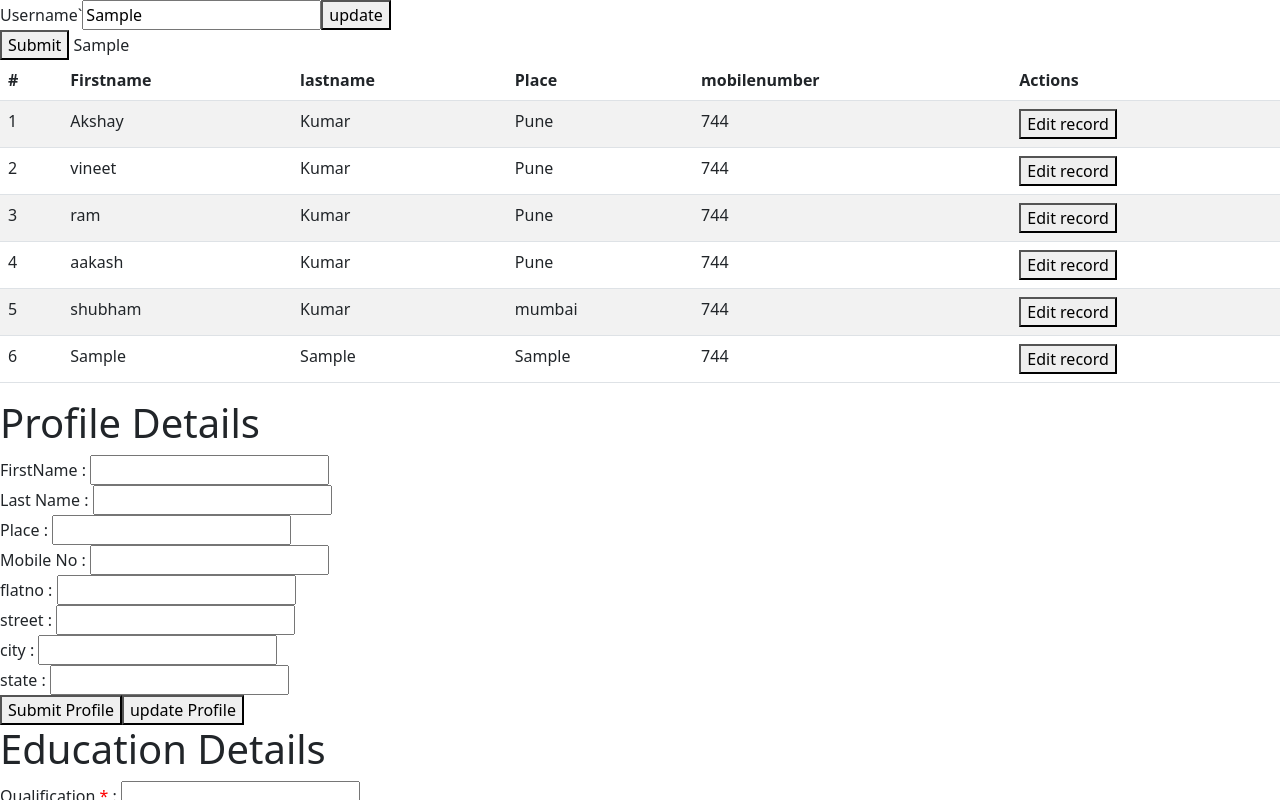
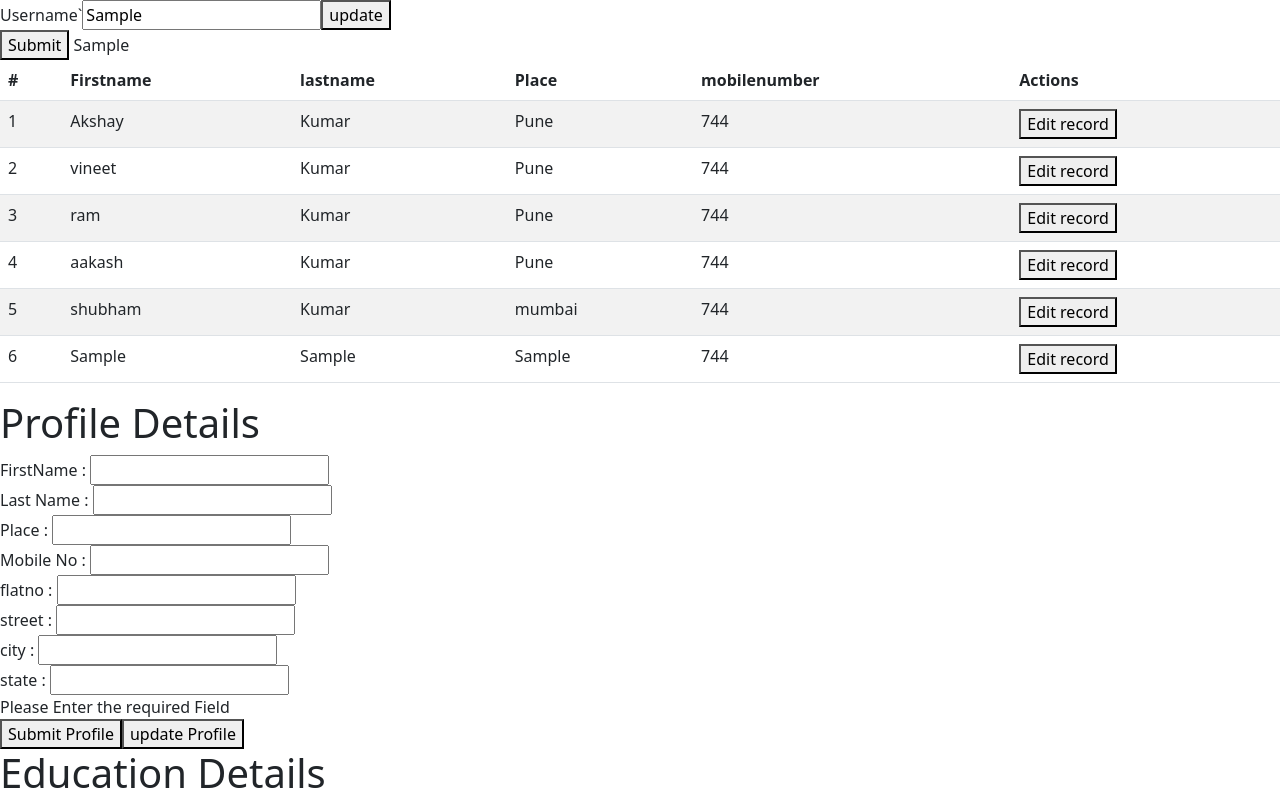
Before and after one commit to rssahay/AngularEvening, an Angular app: page / in a window 1280 px wide. Both pictures are taken after typing "Sample", "Sample", "Sample", "Sample", "Sample", "Sample" into the empty fields and a click on the button "Submit Profile". Shown: the top 800 px of the page. Built offline with nearby package versions, Linux system fonts and the light colour scheme.

Commit message:
nested form validation
nested form validation

```diff
--- a/src/app/component-fundamentals/reactive-forms-examples/reactive-forms-examples.component.html
+++ b/src/app/component-fundamentals/reactive-forms-examples/reactive-forms-examples.component.html
@@ -56,7 +56,12 @@
         <label>city</label> : <input type="text" formControlName="city">
         <br>
         <label>state</label> : <input type="text" formControlName="state">
+        <div *ngIf="state?.invalid &&  isSubmitted ||( state?.touched)">
+            <div [hidden]="!state?.errors?.['required']">
+                Please Enter the required Field
+            </div>
 
+    </div>
     </div>
 
 
--- a/src/app/component-fundamentals/reactive-forms-examples/reactive-forms-examples.component.ts
+++ b/src/app/component-fundamentals/reactive-forms-examples/reactive-forms-examples.component.ts
@@ -9,6 +9,7 @@ import { FormControl, FormGroup, Validators } from '@angular/forms';
 })
 export class ReactiveFormsExamplesComponent implements OnInit {
 
+  isSubmitted: boolean = false
   constructor() { }
 
   username = new FormControl('',Validators.required);
@@ -75,7 +76,7 @@ export class ReactiveFormsExamplesComponent implements OnInit {
       flatno : new FormControl(''),
       street : new FormControl(''),
       city: new FormControl(''),
-      state : new FormControl('')
+      state : new FormControl('',Validators.required)
     })
 
     // bankdetails :new FormGroup({
@@ -127,8 +128,17 @@ export class ReactiveFormsExamplesComponent implements OnInit {
   ngOnInit(): void {
   }
 
+  get address(){
+    return this.profile.get('address') as FormGroup;
+  }
+  get state(){
+    return this.address.get('state');
+  }
   SubmitProfile(){
-
+    this.isSubmitted = true
+    this.address.markAllAsTouched()
+    this.state?.markAsTouched();
+    this.state?.markAsDirty()
     console.log(this.profile)
     console.log("Mobile Number" + this.profile.value.mobile)
     console.log("Place" + this.profile.value.Place)
```
